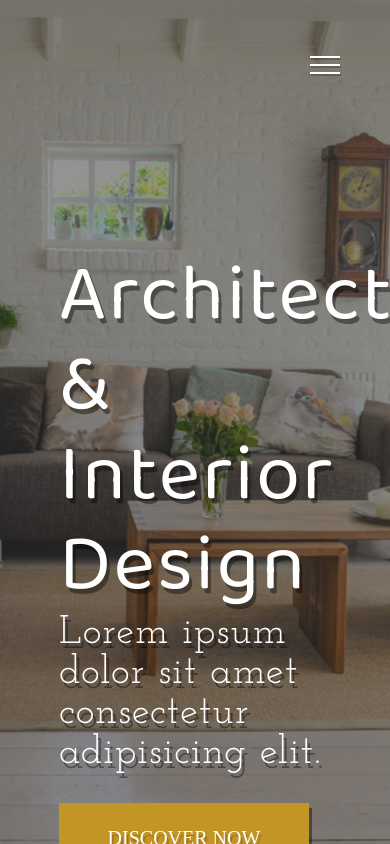
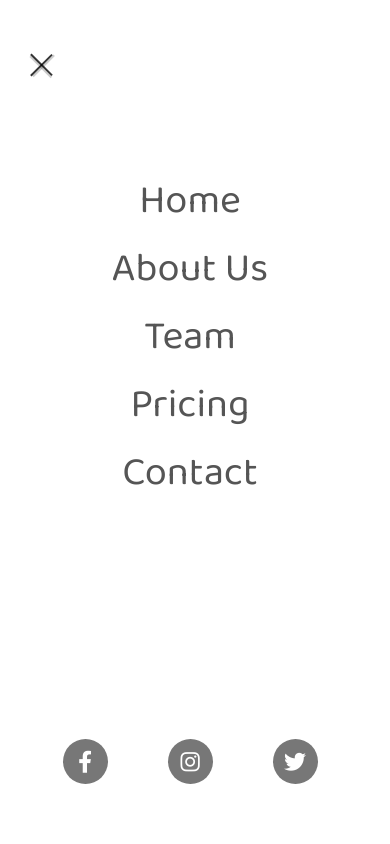
Before and after one commit to 525DMG/Architect-website, a plain HTML site: page index.html in a window 390 px wide. Both pictures are taken after a click on the element 325 px from the left and 65 px from the top of the page. Drawn offline with Linux system fonts and the light colour scheme.

Commit message:
Added Sidebar, Hamburger Menu, Social media icons
Hover effects on menu items and social media icons. with functional transitions.

```diff
--- a/index.html
+++ b/index.html
@@ -21,6 +21,7 @@
         <div class="line line-1"></div>
         <div class="line line-2"></div>
         <div class="line line-3"></div>
+        <span>Close</span>
       </div>
       <header class="header">
         <div class="img-wrapper">
@@ -32,6 +33,30 @@
           </div>
         </div>
       </header>
+      <section class="sidebar">
+        <ul class="menu">
+            <li class="menu-item">
+                <a href="#" class="menu-link" data-content="Home">Home</a>
+            </li>
+            <li class="menu-item">
+                <a href="#" class="menu-link" data-content="About Us">About Us</a>
+            </li>
+            <li class="menu-item">
+                <a href="#" class="menu-link" data-content="Team">Team</a>
+            </li>
+            <li class="menu-item">
+                <a href="#" class="menu-link" data-content="Pricing">Pricing</a>
+            </li>
+            <li class="menu-item">
+                <a href="#" class="menu-link" data-content="Contact">Contact</a>
+            </li>
+        </ul>
+        <div class="social-media">
+            <a href="#"><i class="fab fa-facebook-f"></i></a>
+            <a href="#"><i class="fab fa-instagram"></i></a>
+            <a href="#"><i class="fab fa-twitter"></i></a>
+        </div>
+      </section>
     </div>
 
     <script src="script.js"></script>
--- a/script.js
+++ b/script.js
@@ -0,0 +1,3 @@
+document.querySelector('.hamburger-menu').addEventListener('click',() =>{
+    document.querySelector('.container').classList.toggle("change")
+})
--- a/style.css
+++ b/style.css
@@ -22,6 +22,11 @@ html{
     flex-direction: column;
     justify-content: space-evenly;
     cursor: pointer;
+    transition: right .7s;
+}
+
+.change .hamburger-menu {
+    right: 33rem;
 }
 
 .line {
@@ -29,6 +34,61 @@ html{
     height: .2rem;
     background-color: #fff;
     box-shadow: 0.1rem 0.2rem rgba(0, 0, 0, 0.2);
+}
+
+.change .line {
+    background: rgba(0, 0, 0,
+    0.8);
+}
+
+.change .line-1 {
+    transform: rotate(45deg) translate(.3rem, .8rem);
+}
+
+.change .line-2 {
+    opacity: 0;
+    visibility: hidden;
+}
+
+.change .line-3 {
+    transform: rotate(-45deg) translate(.3rem, -.8rem);
+}
+
+.hamburger-menu span{
+    position: absolute;
+    left: 5rem;
+    width: 10rem;
+    height: 4rem;
+    background-color: #e2b646;
+    display: flex;
+    align-items: center;
+    justify-content: center;
+    color: #fff;
+    font-family: 'Baloo Da 2',
+    serif;
+    font-size: 1.6rem;
+    letter-spacing: .1rem;
+    opacity: 0;
+    visibility: hidden;
+    transition: all .2s;
+}
+
+.change .hamburger-menu:hover span {
+    opacity: 1;
+    visibility: visible;
+
+}
+
+.hamburger-menu span::before {
+    content: "";
+    position: absolute;
+    border-left: 1rem solid transparent;
+    border-right: 1rem solid #e2b646;
+    border-bottom: 1rem solid transparent;
+    border-top: 1rem solid transparent;
+    top: 50%;
+    left: -2rem;
+    transform: translateY(-50%);
 }
 
 .header{
@@ -128,4 +188,80 @@ html{
     100% {
         transform: translateY(0)rotateY(0);
         opacity: 1;
+    }
 }
+
+.sidebar {
+    width: 40rem;
+    height: 100vh;
+    position: fixed;
+    top: 0;
+    right: -40rem;
+    background: #fff;
+    transition: right .5s;
+}
+
+.change .sidebar {
+    right: 0;
+}
+
+.menu{
+    position: absolute;
+    top: 40%;
+    left: 50%;
+    transform: translate(-50%, -50%);
+}
+
+.menu-item{
+    text-align: center;
+}
+
+.menu-link {
+    font-family: 'Baloo Da 2',
+    serif;
+    font-size: 4rem;
+    color: #555;
+    position: relative;
+}
+
+.menu-link::before {
+    content: attr(data-content);
+    position: absolute;
+    top: 0;
+    left: 0;
+    color: #c29525;
+    width: 0;
+    overflow: hidden;
+    white-space: nowrap;
+    transition: width .3s ease-in-out;
+}
+
+.menu-link:hover::before {
+    width: 100%;
+
+}
+.social-media {
+    position: absolute;
+    bottom: 3rem;
+    width: 100%;
+    display: flex;
+    justify-content: center;
+}
+
+.social-media i {
+    font-size: 2.2rem;
+    margin: 3rem;
+    width: 4.5rem;
+    height: 4.5rem;
+    background-color: #777;
+    color: #fff;
+    display: flex;
+    justify-content: center;
+    align-items: center;
+    border-radius: 50%;
+    transition: background-color .3s;
+}
+
+.social-media i:hover{
+    background-color: #c29525;
+}
```
